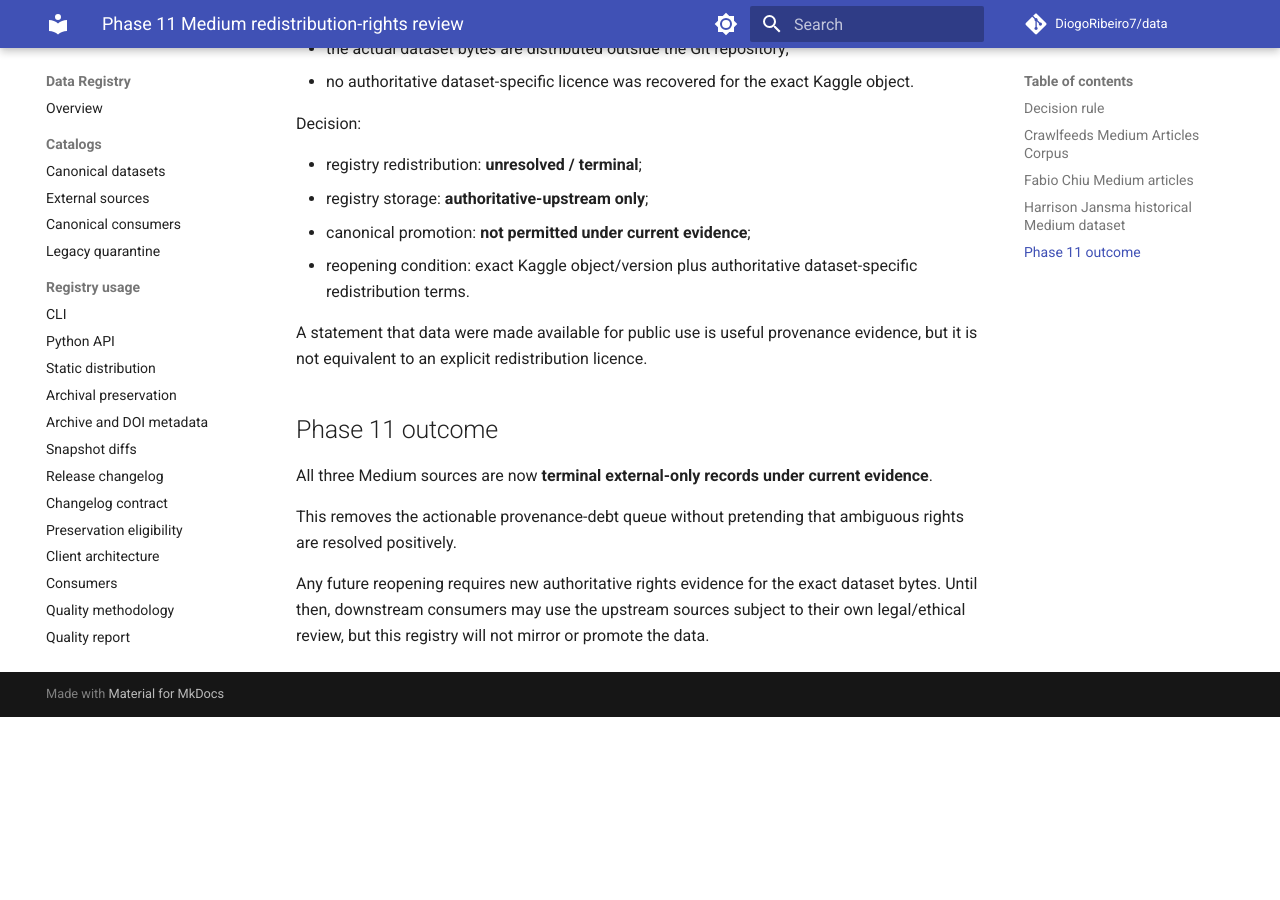
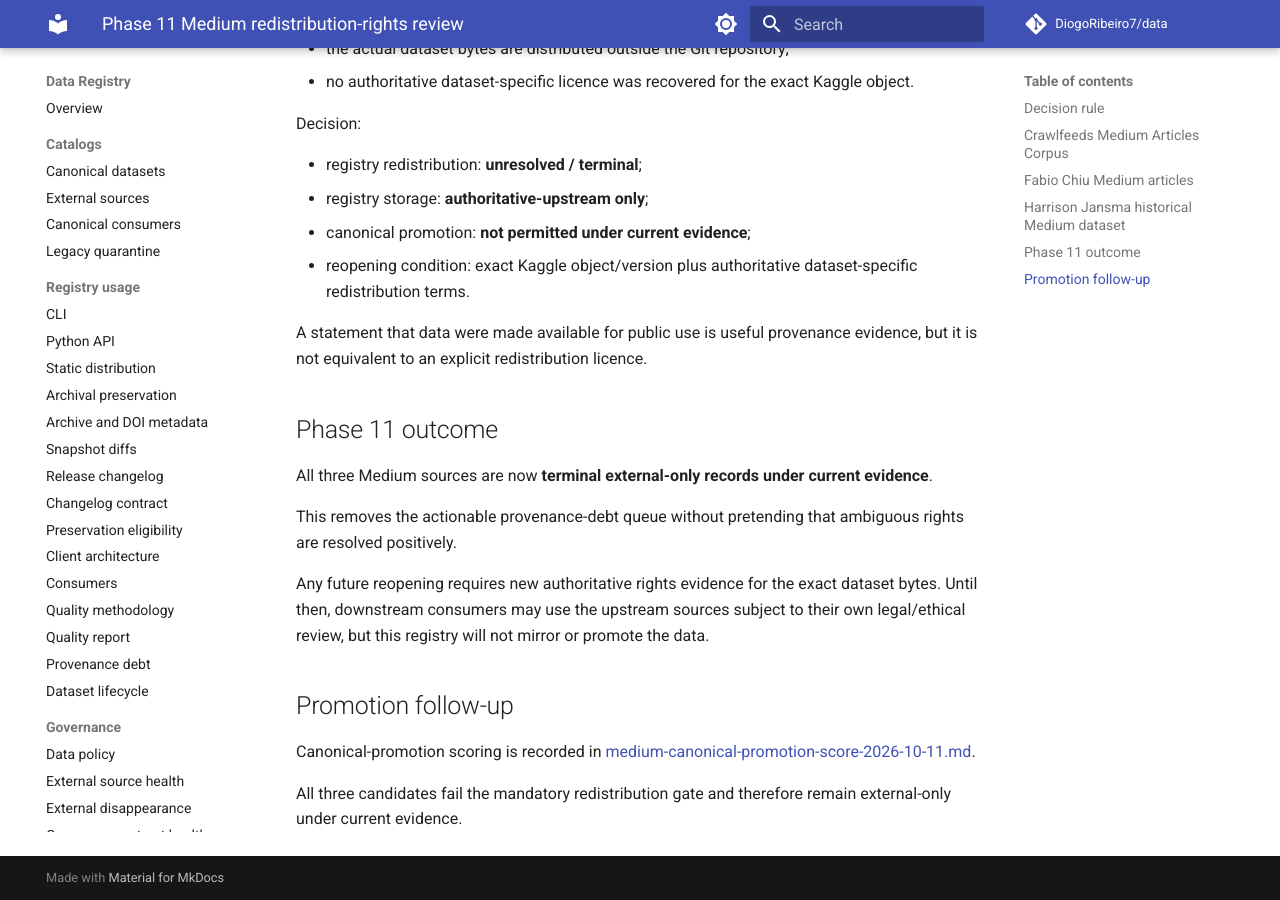
Before and after one commit to DiogoRibeiro7/data, an MkDocs documentation site: the page built from docs/research/medium-redistribution-rights-2026-10-11.md, in a window 1280 px wide and 900 px high, scrolled down 2466 px. Built offline with MkDocs 1.6.1 and Material for MkDocs 9.7.7, drawn with Linux system fonts in a browser that asks for light colours; comment, search, counter and statistics services are not loaded; before the commit the page ends 3183 px from its top, so only the background shows below that.

Commit message:
docs: link Medium promotion decision

```diff
--- a/docs/research/medium-redistribution-rights-2026-10-11.md
+++ b/docs/research/medium-redistribution-rights-2026-10-11.md
@@ -123,3 +123,12 @@
 dataset bytes. Until then, downstream consumers may use the upstream sources
 subject to their own legal/ethical review, but this registry will not mirror or
 promote the data.
+
+
+## Promotion follow-up
+
+Canonical-promotion scoring is recorded in
+[medium-canonical-promotion-score-2026-10-11.md](medium-canonical-promotion-score-2026-10-11.md).
+
+All three candidates fail the mandatory redistribution gate and therefore remain
+external-only under current evidence.
```
